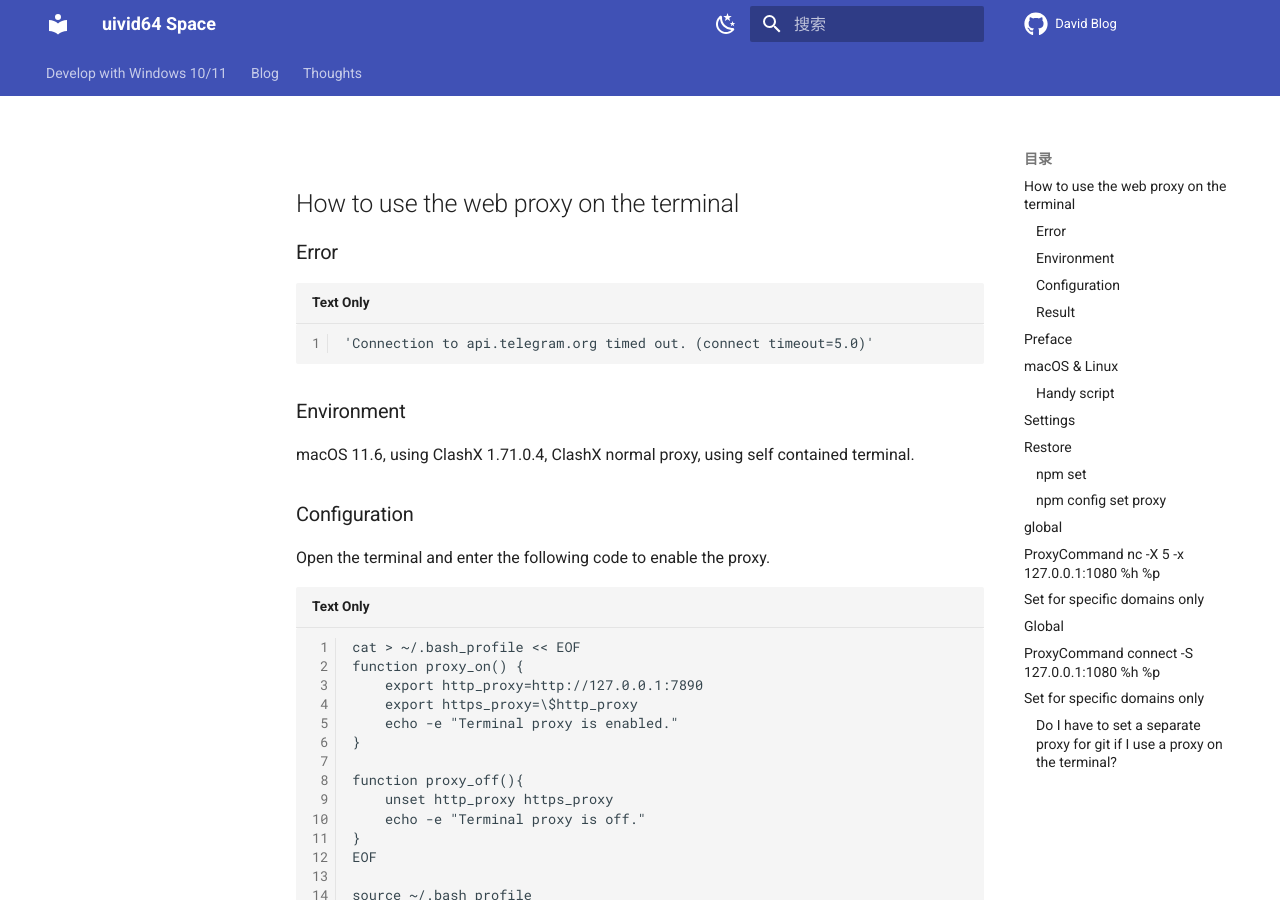
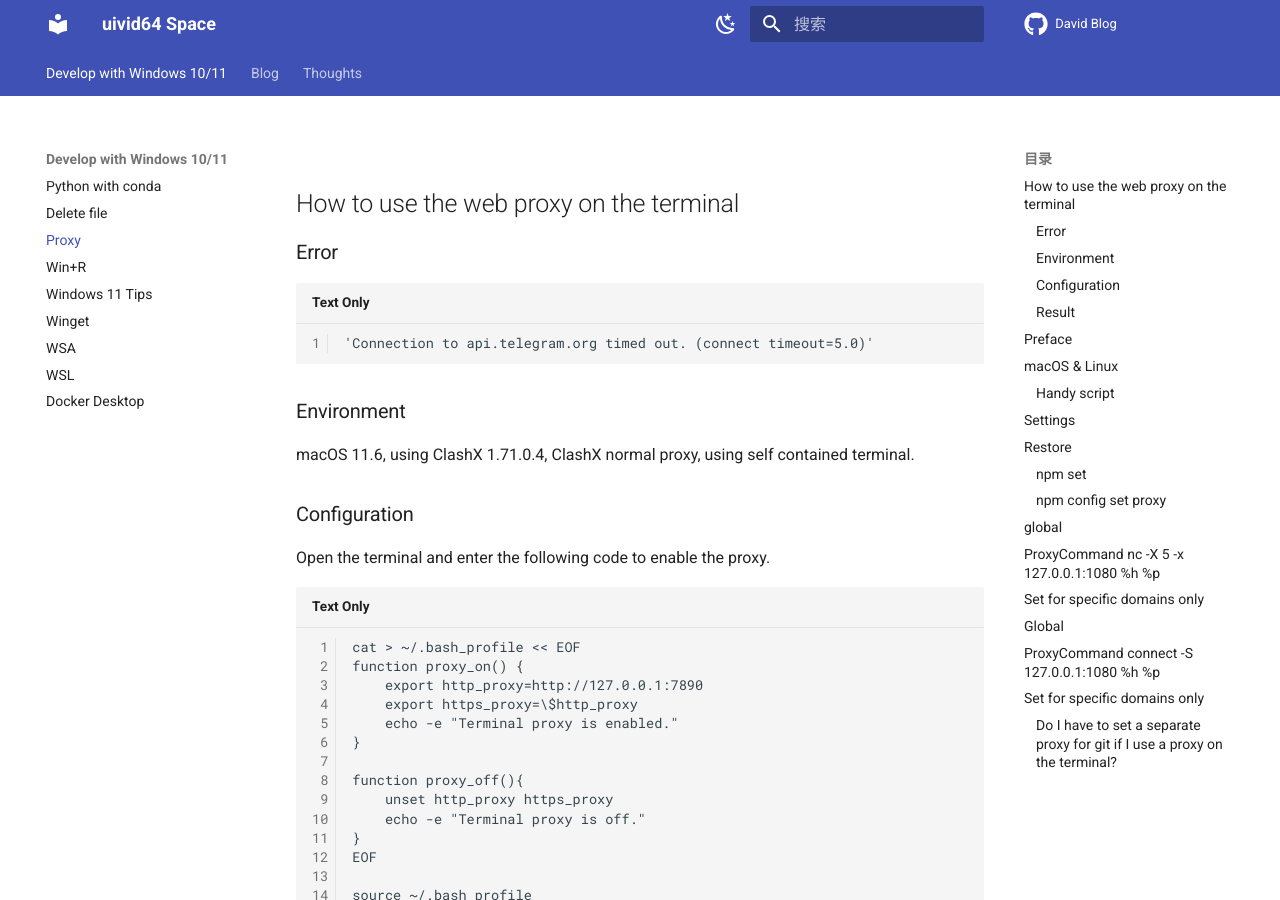
Before and after one commit to uivid64/uivid64.github.io, an MkDocs documentation site: the page built from docs/Windows/proxy.md, in a window 1280 px wide and 900 px high. Built offline with MkDocs 1.6.1 and Material for MkDocs 9.7.7, drawn with Linux system fonts in a browser that asks for light colours; comment, search, counter and statistics services are not loaded.

Commit message:
Update mkdocs.yml

```diff
--- a/mkdocs.yml
+++ b/mkdocs.yml
@@ -49,6 +49,7 @@ nav:
     - Develop with Windows 10/11:
       - Python with conda: Windows/conda.md
       - Delete file: Windows/delete_file.md
+      - Proxy: Windows/proxy.md
       - Win+R: Windows/Win+R.md
       - Windows 11 Tips: Windows/Windows 11.md
       - Winget: Windows/winget.md
```
